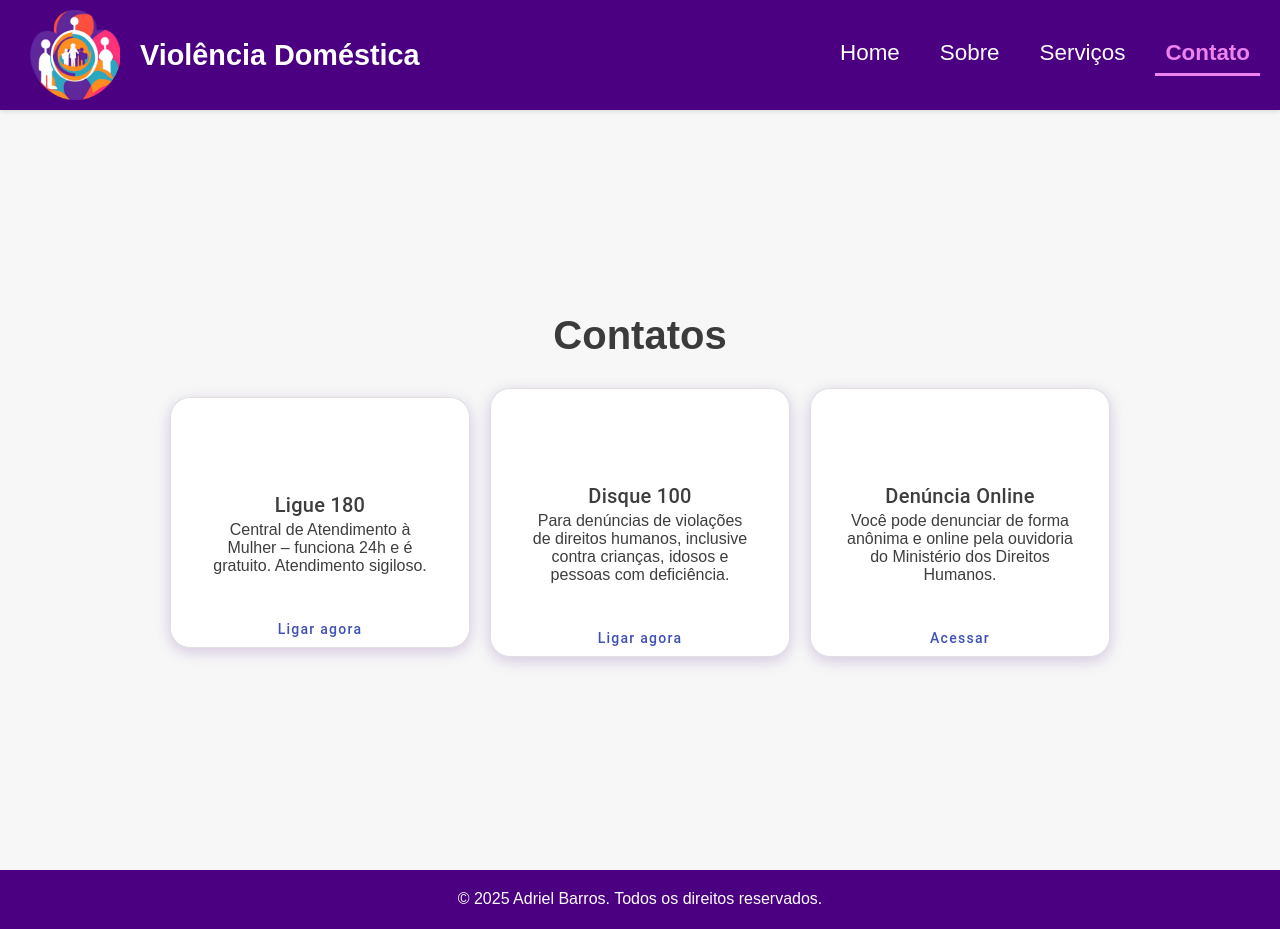
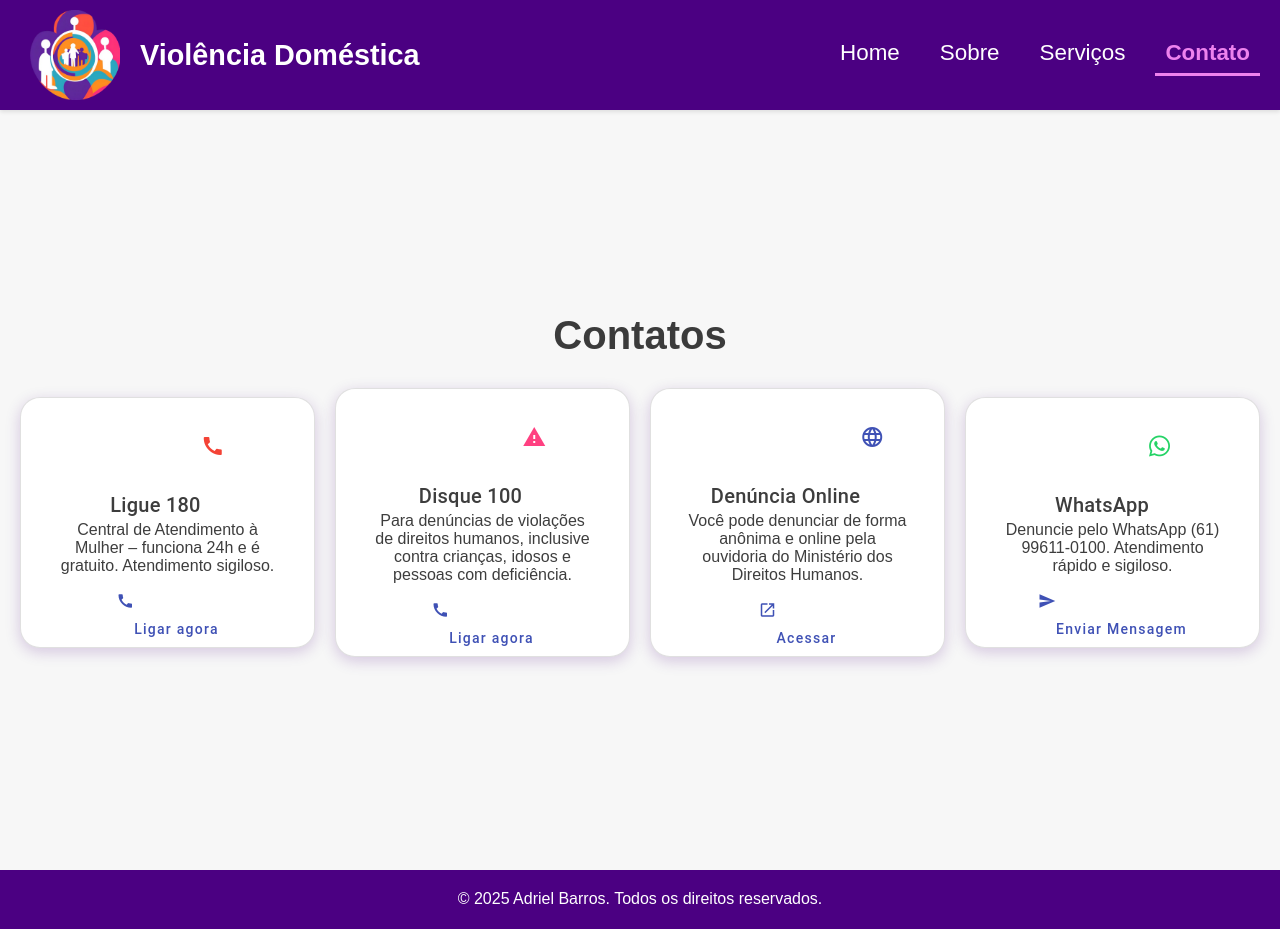
Before and after one commit to Adrielbarr0s/violencia-domestica, an Angular app: page /contato in a window 1280 px wide. Built offline with nearby package versions, Linux system fonts and the light colour scheme.

Commit message:
Alteração na pagina sobre, serviços e nos icones dos contatos

```diff
--- a/src/app/component/contato/contato.component.html
+++ b/src/app/component/contato/contato.component.html
@@ -1,9 +1,14 @@
+<!-- Adicione isso no seu index.html se ainda não tiver -->
+<link href="https://fonts.googleapis.com/icon?family=Material+Icons" rel="stylesheet">
+<link rel="stylesheet" href="https://cdnjs.cloudflare.com/ajax/libs/font-awesome/6.5.0/css/all.min.css">
+
 <section class="contato">
   <div class="titulo">
     <h1>Contatos</h1>
   </div>
   <div class="card-container">
 
+    <!-- CARD 1 - Ligue 180 -->
     <mat-card
       appearance="outlined"
       class="card"
@@ -14,6 +19,7 @@
       (mouseleave)="hoveredCard = null"
     >
       <mat-card-header>
+        <mat-icon color="warn">call</mat-icon>
         <mat-card-title>Ligue 180</mat-card-title>
       </mat-card-header>
       <mat-card-content>
@@ -21,11 +27,15 @@
       </mat-card-content>
       <mat-card-actions>
         <a href="tel:180">
-            <button mat-button color="primary">Ligar agora</button>
+          <button mat-button color="primary">
+            <mat-icon>call</mat-icon>
+            Ligar agora
+          </button>
         </a>
       </mat-card-actions>
     </mat-card>
 
+    <!-- CARD 2 - Disque 100 -->
     <mat-card
       appearance="outlined"
       class="card"
@@ -36,6 +46,7 @@
       (mouseleave)="hoveredCard = null"
     >
       <mat-card-header>
+        <mat-icon color="accent">report_problem</mat-icon>
         <mat-card-title>Disque 100</mat-card-title>
       </mat-card-header>
       <mat-card-content>
@@ -43,11 +54,15 @@
       </mat-card-content>
       <mat-card-actions>
         <a href="tel:100">
-            <button mat-button color="primary">Ligar agora</button>
+          <button mat-button color="primary">
+            <mat-icon>call</mat-icon>
+            Ligar agora
+          </button>
         </a>
       </mat-card-actions>
     </mat-card>
 
+    <!-- CARD 3 - Denúncia Online -->
     <mat-card
       appearance="outlined"
       class="card"
@@ -58,6 +73,7 @@
       (mouseleave)="hoveredCard = null"
     >
       <mat-card-header>
+        <mat-icon color="primary">language</mat-icon>
         <mat-card-title>Denúncia Online</mat-card-title>
       </mat-card-header>
       <mat-card-content>
@@ -65,7 +81,37 @@
       </mat-card-content>
       <mat-card-actions>
         <a href="https://www.gov.br/mdh/pt-br/ondh" target="_blank">
-            <button mat-button color="primary">Acessar</button>
+          <button mat-button color="primary">
+            <mat-icon>open_in_new</mat-icon>
+            Acessar
+          </button>
+        </a>
+      </mat-card-actions>
+    </mat-card>
+
+    <!-- CARD 4 - WhatsApp -->
+    <mat-card
+      appearance="outlined"
+      class="card"
+      [class.hovering]="hoveredCard === 4 && selectedCard !== 4"
+      [class.selected]="selectedCard === 4"
+      (click)="toggleCard(4)"
+      (mouseenter)="hoveredCard = 4"
+      (mouseleave)="hoveredCard = null"
+    >
+      <mat-card-header>
+        <i class="fab fa-whatsapp" style="font-size: 24px; color: #25D366; margin-right: 8px;"></i>
+        <mat-card-title>WhatsApp</mat-card-title>
+      </mat-card-header>
+      <mat-card-content>
+        <p>Denuncie pelo WhatsApp (61) 99611-0100. Atendimento rápido e sigiloso.</p>
+      </mat-card-content>
+      <mat-card-actions>
+        <a href="https://wa.me/5561996110100" target="_blank">
+          <button mat-button color="primary">
+            <mat-icon>send</mat-icon>
+            Enviar Mensagem
+          </button>
         </a>
       </mat-card-actions>
     </mat-card>
--- a/src/app/component/contato/contato.component.ts
+++ b/src/app/component/contato/contato.component.ts
@@ -1,10 +1,11 @@
 import { Component } from '@angular/core';
 import { MatCardModule } from '@angular/material/card'; // Importado MatCardModule
 import { MatButtonModule } from '@angular/material/button'; // Importado MatButtonModule
+import { MatIconModule } from '@angular/material/icon'; // Importado MatIconModule
 
 @Component({
   selector: 'app-contato',
-  imports: [MatCardModule, MatButtonModule],
+  imports: [MatCardModule, MatButtonModule, MatIconModule],
   templateUrl: './contato.component.html',
   styleUrl: './contato.component.scss'
 })
--- a/src/app/component/servicos/servicos.component.scss
+++ b/src/app/component/servicos/servicos.component.scss
@@ -121,7 +121,6 @@ section {
     height: auto;
     background-color: white;
     border-radius: 20px;
-    box-shadow: 0 2px 4px rgba(0, 0, 0, 0.1);
     display: flex;
     justify-content: center;
     align-items: center;
@@ -136,6 +135,8 @@ section {
     transform: translateY(20px);
     animation: cardFadeIn 0.6s ease-out forwards; // Animação de fade-in
     transition: background-color 0.3s ease;
+    box-shadow: 0 4px 15px rgba(75, 0, 130, 0.2);
+    transition: transform 0.3s ease, box-shadow 0.3s ease;
 }
 
 .card-linha.hovering {
--- a/src/app/component/sobre/sobre.component.html
+++ b/src/app/component/sobre/sobre.component.html
@@ -34,7 +34,9 @@
             </mat-card-header>
             <mat-card-content>
                 <p>O agressor geralmente apresenta características como <strong>autoritarismo, impaciência, irritabilidade, agressividade verbal e xingamentos constantes</strong>. Muitas vezes, esses comportamentos estão associados ao consumo de <strong>álcool e drogas</strong>.</p>
-            </mat-card-content>
+                <p>Também costuma ser <strong>controlador</strong>, demonstrar <strong>ciúmes excessivo</strong> e tentar <strong>isolar a vítima</strong> de amigos e familiares. Muitas vezes, justifica suas atitudes e <strong>culpa a vítima</strong>.</p>
+              </mat-card-content>
+
         </mat-card>
 
         <mat-card
--- a/src/app/component/sobre/sobre.component.scss
+++ b/src/app/component/sobre/sobre.component.scss
@@ -75,7 +75,6 @@ section {
     height: 400px;
     background-color: white;
     border-radius: 20px;
-    box-shadow: 0 2px 4px rgba(0, 0, 0, 0.1);
     display: flex;
     justify-content: center;
     align-items: center;
@@ -128,5 +127,5 @@ mat-card-title {
     font-weight: bold;
     font-size: 1.5em;
     margin-bottom: 8px;
-    padding-bottom: 8px;
+    padding-bottom: 10px;
 }
```
Lines whose indentation alone changed are shown as unchanged.
